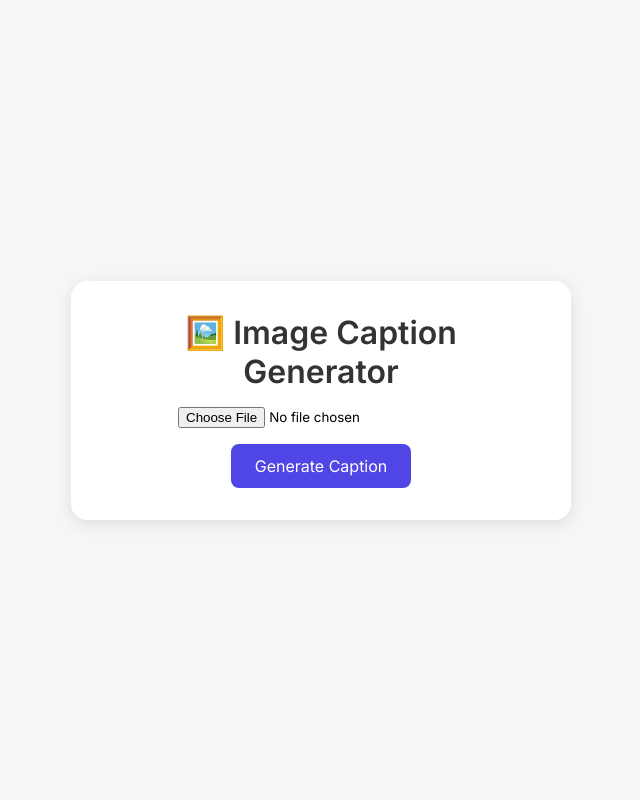
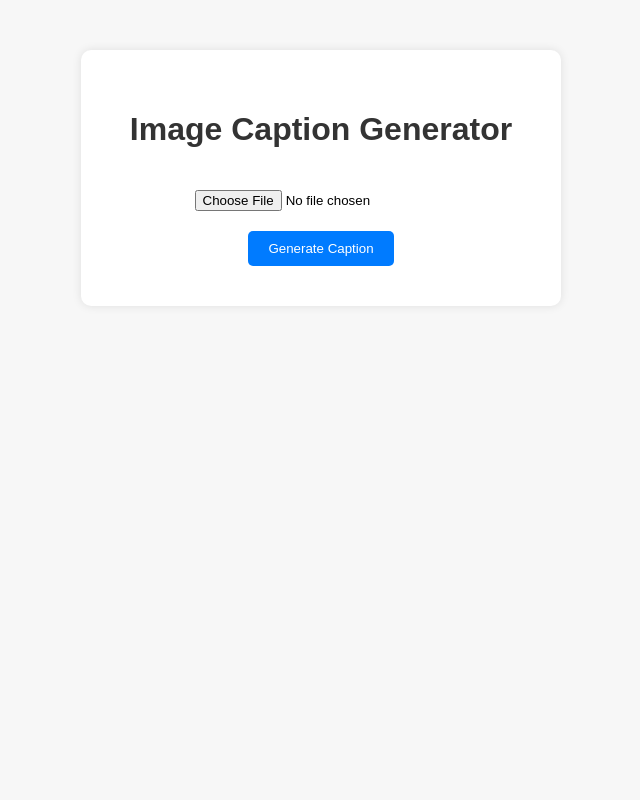
Before and after one commit to KESHAVACHINNA/image-caption-generater, a Flask app: page / in a window 1280 px wide. Shown: the whole page, without its empty margins (319-959 px from the left). Run offline with Flask 3, Linux system fonts and the light colour scheme.

Commit message:
Update index.html

```diff
--- a/templates/index.html
+++ b/templates/index.html
@@ -1,99 +1,55 @@
 <!DOCTYPE html>
 <html lang="en">
 <head>
-  <meta charset="UTF-8" />
-  <meta name="viewport" content="width=device-width, initial-scale=1.0"/>
+  <meta charset="UTF-8">
   <title>Image Caption Generator</title>
-  <link href="https://fonts.googleapis.com/css2?family=Inter:wght@400;600&display=swap" rel="stylesheet">
   <style>
-    * {
-      font-family: 'Inter', sans-serif;
-      margin: 0;
-      padding: 0;
-      box-sizing: border-box;
+    body {
+      font-family: Arial, sans-serif;
+      text-align: center;
+      margin-top: 50px;
+      background-color: #f7f7f7;
     }
-
-    body {
-      background: #f4f6f8;
-      display: flex;
-      justify-content: center;
-      align-items: center;
-      height: 100vh;
+    .container {
+      background: white;
+      padding: 40px;
+      margin: auto;
+      border-radius: 10px;
+      width: 400px;
+      box-shadow: 0 0 10px rgba(0,0,0,0.1);
     }
-
-    .container {
-      background: #fff;
-      padding: 2rem 3rem;
-      border-radius: 16px;
-      box-shadow: 0 4px 16px rgba(0, 0, 0, 0.1);
-      max-width: 500px;
-      width: 100%;
-      text-align: center;
-    }
-
     h1 {
-      margin-bottom: 1rem;
-      font-weight: 600;
       color: #333;
     }
-
-    form {
-      margin-top: 1rem;
+    input[type="file"] {
+      margin: 20px 0;
     }
-
-    input[type="file"] {
-      margin: 1rem 0;
-      display: block;
-      margin-left: auto;
-      margin-right: auto;
-    }
-
     button {
-      background: #4f46e5;
+      padding: 10px 20px;
+      background: #007bff;
       color: white;
-      padding: 0.75rem 1.5rem;
       border: none;
-      border-radius: 8px;
-      font-size: 1rem;
+      border-radius: 5px;
       cursor: pointer;
     }
-
-    button:hover {
-      background: #4338ca;
-    }
-
     .caption {
-      margin-top: 2rem;
-      font-size: 1.1rem;
-      color: #111827;
-      background: #e0e7ff;
-      padding: 1rem;
-      border-radius: 12px;
-    }
-
-    .preview {
-      margin-top: 1.5rem;
-    }
-
-    img {
-      max-width: 100%;
-      border-radius: 12px;
-      margin-top: 1rem;
+      margin-top: 20px;
+      font-weight: bold;
+      color: #555;
     }
   </style>
 </head>
 <body>
   <div class="container">
-    <h1>🖼️ Image Caption Generator</h1>
-    <form action="/caption" method="POST" enctype="multipart/form-data">
-      <input type="file" name="image" accept="image/*" required />
+    <h1>Image Caption Generator</h1>
+    <form action="/caption" method="post" enctype="multipart/form-data">
+      <input type="file" name="image" accept="image/*" required><br>
       <button type="submit">Generate Caption</button>
     </form>
-
     {% if caption %}
       <div class="caption">
-        <strong>Generated Caption:</strong><br />
-        {{ caption }}
+        <p>Caption:</p>
+        <p>{{ caption }}</p>
       </div>
     {% endif %}
   </div>
```
